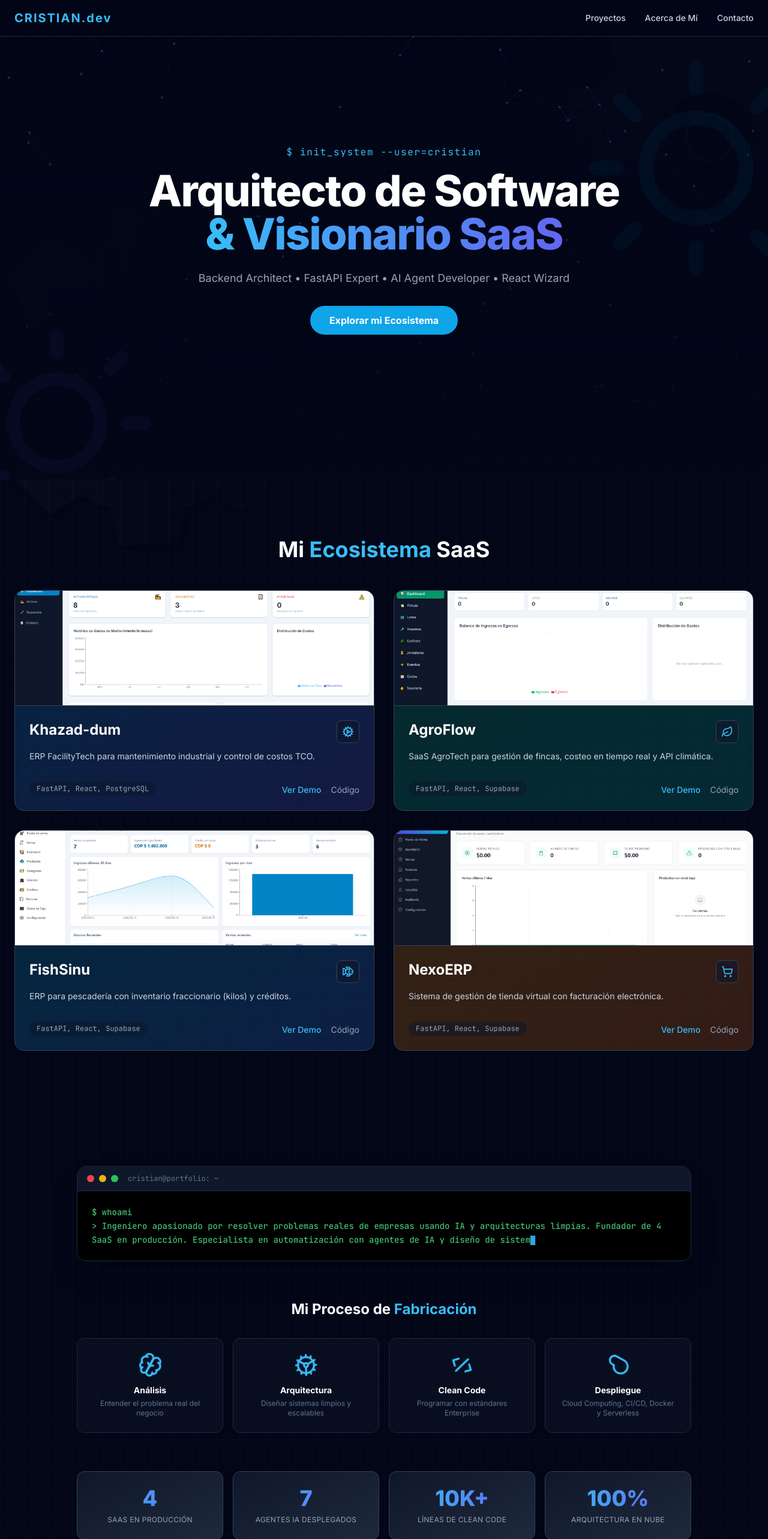
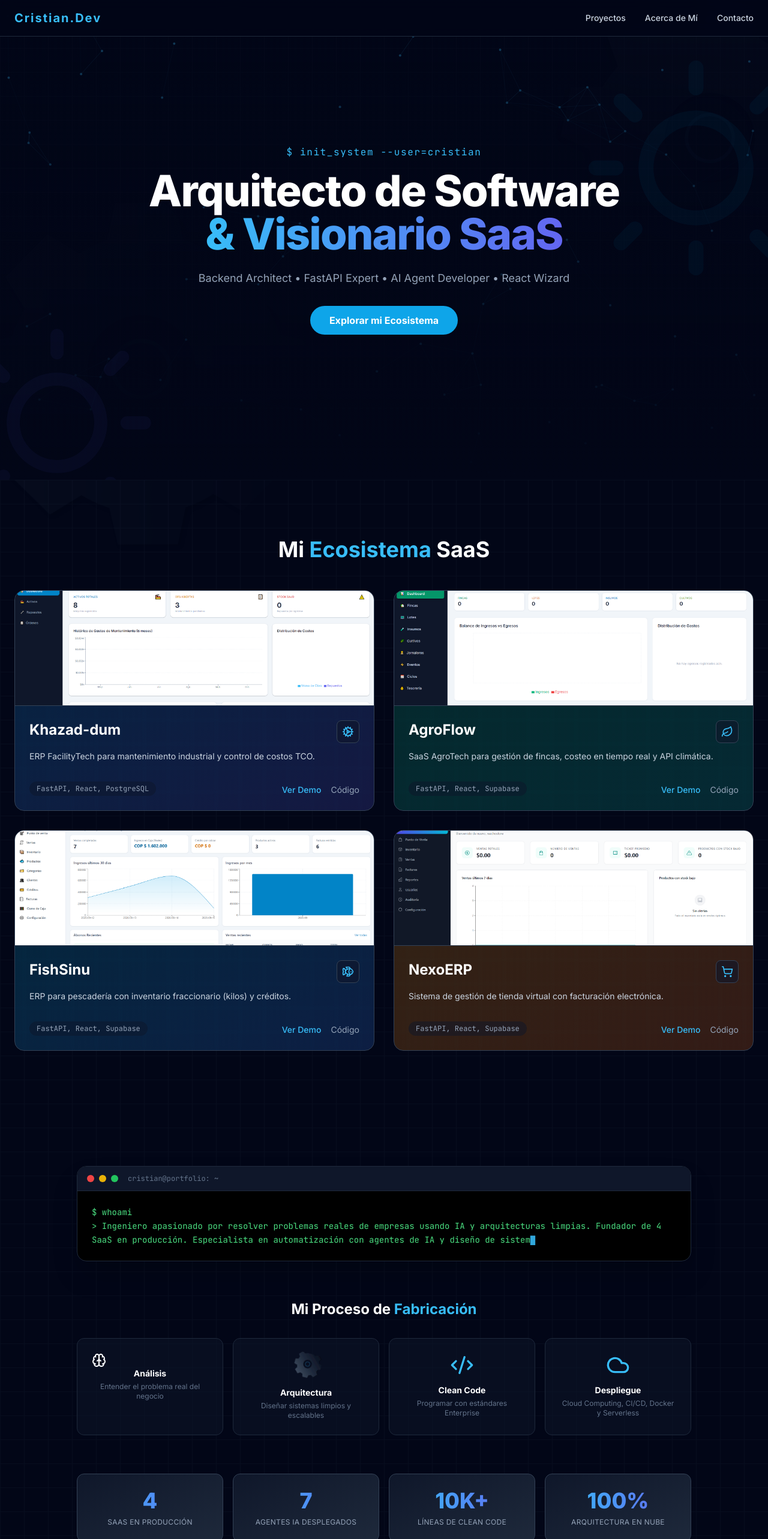
Before and after one commit to wacho91/Cristian-Portfolio, a React (Vite) app in the folder frontend/: page / in a window 1280 px wide. Shown: the top 2566 px of the page at 60% size. Built offline with nearby package versions, Linux system fonts and the light colour scheme.

Commit message:
Update Files

```diff
--- a/frontend/src/components/About.tsx
+++ b/frontend/src/components/About.tsx
@@ -1,5 +1,6 @@
 import { useEffect, useState } from "react";
-import { Cog, Brain, Cloud, Code2 } from "lucide-react";
+import { Brain, Cloud, Code2 } from "lucide-react";
+import { MetallicGear } from "./MetallicGear"; // <-- Nuevo import
 
 export const About = () => {
   const [text, setText] = useState("");
@@ -18,11 +19,11 @@ export const About = () => {
     return () => clearInterval(interval);
   }, []);
 
-  const pipeline = [
-    { icon: Brain, title: "Análisis", desc: "Entender el problema real del negocio" },
-    { icon: Cog, title: "Arquitectura", desc: "Diseñar sistemas limpios y escalables" },
-    { icon: Code2, title: "Clean Code", desc: "Programar con estándares Enterprise" },
-    { icon: Cloud, title: "Despliegue", desc: "Cloud Computing, CI/CD, Docker y Serverless" },
+    const pipeline = [
+    { icon: <Brain classNamme="w-10 h-10 text-sky-400 mx-auto mb-3" />, title: "Análisis", desc: "Entender el problema real del negocio" },
+    { icon: <MetallicGear className="w-12 h-12 mx-auto mb-2 animate-[spin_8s_linear_infinite]" />, title: "Arquitectura", desc: "Diseñar sistemas limpios y escalables" },
+    { icon: <Code2 className="w-10 h-10 text-sky-400 mx-auto mb-3" />, title: "Clean Code", desc: "Programar con estándares Enterprise" },
+    { icon: <Cloud className="w-10 h-10 text-sky-400 mx-auto mb-3" />, title: "Despliegue", desc: "Cloud Computing, CI/CD, Docker y Serverless" },
   ];
 
   const metrics = [
@@ -56,7 +57,7 @@ export const About = () => {
         <div className="grid grid-cols-2 md:grid-cols-4 gap-4 mb-16">
           {pipeline.map((step, i) => (
             <div key={i} className="bg-slate-900/50 border border-slate-800 rounded-xl p-6 text-center hover:border-sky-500/50 transition-all group">
-              <step.icon className="w-10 h-10 text-sky-400 mx-auto mb-3 animate-[spin_4s_linear_infinite]" />
+              {step.icon}
               <h4 className="text-white font-bold text-sm mb-1">{step.title}</h4>
               <p className="text-slate-500 text-xs">{step.desc}</p>
             </div>
--- a/frontend/src/components/Navbar.tsx
+++ b/frontend/src/components/Navbar.tsx
@@ -2,7 +2,7 @@ export const Navbar = () => {
   return (
     <nav className="fixed top-0 left-0 right-0 z-50 bg-slate-950/80 backdrop-blur-md border-b border-slate-800">
       <div className="max-w-7xl mx-auto px-6 py-4 flex justify-between items-center">
-        <h1 className="text-xl font-bold text-sky-400 tracking-widest">CRISTIAN.dev</h1>
+        <h1 className="text-xl font-bold text-sky-400 tracking-widest">Cristian.Dev</h1>
         <div className="hidden md:flex gap-8 text-sm font-medium text-slate-300">
           <a href="#projects" className="hover:text-sky-400 transition-colors">Proyectos</a>
           <a href="#about" className="hover:text-sky-400 transition-colors">Acerca de Mí</a>
```
